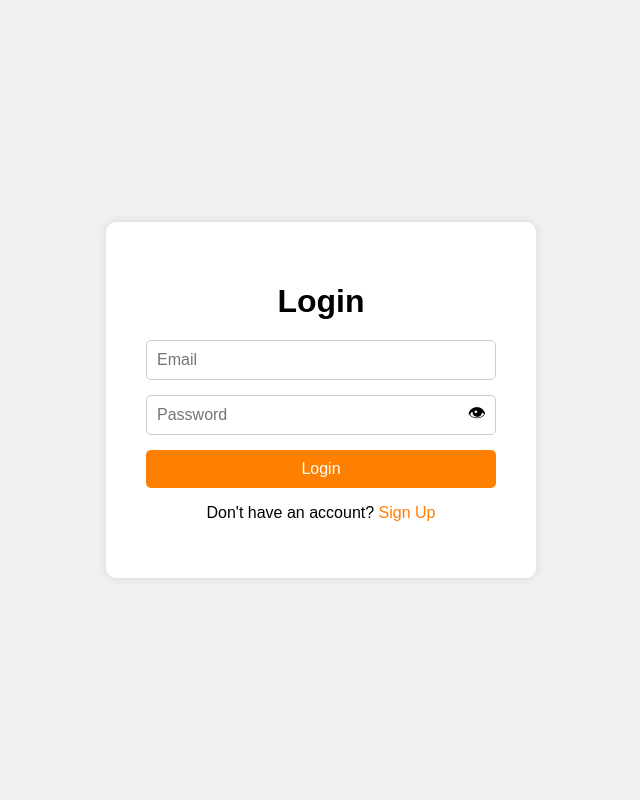
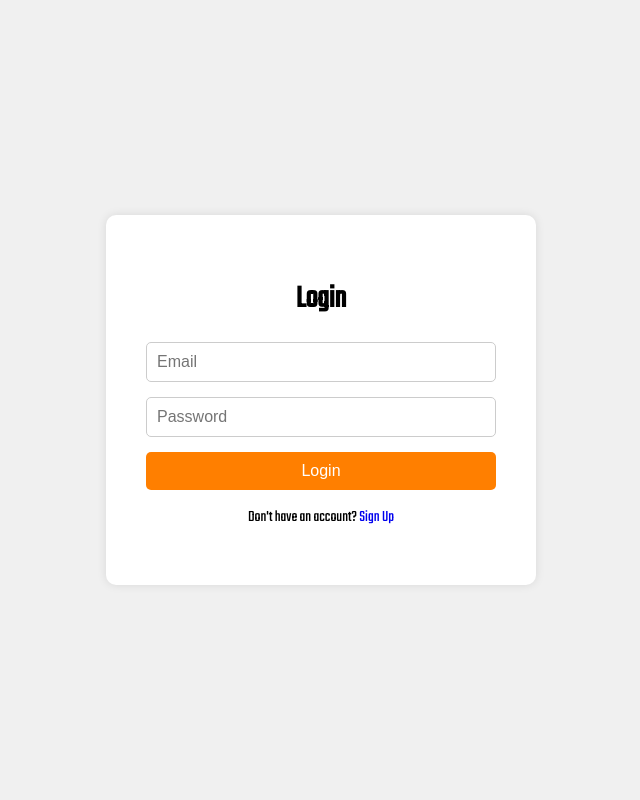
Before and after one commit to pravallika-nunna/smart-path, a Python web app: template templates/login_signup_page.html in a window 1280 px wide. Shown: the whole page, without its empty margins (319-959 px from the left). Run offline with Jinja, Linux system fonts and the light colour scheme; the template is opened without the code that fills it, so the values that code supplies are empty.

Commit message:
Adding forms page

```diff
--- a/templates/forms.html
+++ b/templates/forms.html
@@ -2,11 +2,15 @@
 <html lang="en">
 <head>
     <meta charset="UTF-8">
+    <link rel="preconnect" href="https://fonts.googleapis.com">
+    <link rel="preconnect" href="https://fonts.gstatic.com" crossorigin>
+    <link href="https://fonts.googleapis.com/css2?family=Teko&display=swap" rel="stylesheet">
     <meta name="viewport" content="width=device-width, initial-scale=1.0">
     <title>Multiple Intelligences Questionnaire</title>
     <style>
         body {
-            font-family: Arial, sans-serif;
+            font-family: 'Teko', sans-serif;
+            font-size: large;
             display: flex;
             flex-direction: column;
             justify-content: center;
--- a/templates/index.html
+++ b/templates/index.html
@@ -16,6 +16,7 @@
         }
         body {
             font-family: 'Teko', sans-serif;
+            font-size: large;
         }
 
         header {
@@ -234,7 +235,7 @@
         <div class="text-container">
             <section class="h-txt">
                 <h1>SmartPath</h1>
-                <h2>Smart Path is a platform where users explore their intelligence through personalized assessments. It incorporates Howard Gardner's Multiple Intelligences to identify individual learning patterns and preferences, tailoring teaching styles for an optimized and personalized learning experience.</h2>
+                <h2>SmartPath challenges conventional personality typing by providing results based on individual thinking patterns. The platform’s hero product is its teaching style suggestions, customized to align with users' unique cognitive preferences for an optimized, personalized learning experience.</h2>
                 <a href="#secondPage" class="login-signup-link">Get Started</a>
             </section>
         </div>
@@ -247,7 +248,7 @@
         <div class="Menu">
             <a href="#">Home</a>
             <a href="login_signup_page.html#loginSection">Login</a>
-            <a href="login_signup_page.html#signupSection">SignUp</a>
+            <a href="login_signup_page.html#signupSection">Sign Up</a>
             <a href="about.html">About</a>
         </div>
     </nav>
--- a/templates/login_signup_page.html
+++ b/templates/login_signup_page.html
@@ -2,11 +2,14 @@
 <html lang="en">
 <head>
     <meta charset="UTF-8">
+    <link rel="preconnect" href="https://fonts.googleapis.com">
+    <link rel="preconnect" href="https://fonts.gstatic.com" crossorigin>
+    <link href="https://fonts.googleapis.com/css2?family=Teko&display=swap" rel="stylesheet">
     <meta name="viewport" content="width=device-width, initial-scale=1.0">
     <title>Login & Sign Up</title>
     <style>
         body {
-            font-family: Arial, sans-serif;
+            font-family: 'Teko', sans-serif;
             display: flex;
             justify-content: center;
             align-items: center;
@@ -75,7 +78,6 @@
             text-decoration: none;
         }
 
-        /* Orange link for both forms */
         .switch-link.login-link {
             color: #ff7f00;
         }
@@ -104,28 +106,29 @@
 </head>
 <body>
     <div class="container">
-        <!-- Login Section -->
+
         <div id="loginSection" class="form-section active">
             <h1>Login</h1>
             <form action="/login" method="post">
+                <!-- Your login fields here -->
                 <div class="input-group">
                     <input type="email" name="email" placeholder="Email" required>
                 </div>
                 <div class="input-group">
-                    <input type="password" id="loginPassword" name="password" placeholder="Password" required>
-                    <span class="eye" onclick="togglePassword('loginPassword')">👁</span>
+                    <input type="password" name="password" placeholder="Password" required>
                 </div>
                 <div class="input-group">
                     <button type="submit">Login</button>
                 </div>
             </form>
-            <p>Don't have an account? <a class="switch-link signup-link" onclick="showSignUp()">Sign Up</a></p>
+            <p>Don't have an account? <a href="javascript:void(0);" class="switch-link" onclick="showSignUp()">Sign Up</a></p>
         </div>
 
         <!-- Sign-up Section -->
         <div id="signupSection" class="form-section">
             <h1>Sign Up</h1>
-            <form action="/signup" method="post" onsubmit="return checkPasswords()">
+            <form action="/signup" method="post">
+                <!-- Your sign-up fields here -->
                 <div class="input-group">
                     <input type="text" name="username" placeholder="Username" required>
                 </div>
@@ -133,20 +136,18 @@
                     <input type="email" name="email" placeholder="Email" required>
                 </div>
                 <div class="input-group">
-                    <input type="password" id="signupPassword" name="password" placeholder="Password" required>
-                    <span class="eye" onclick="togglePassword('signupPassword')">👁</span>
+                    <input type="password" name="password" placeholder="Password" required>
                 </div>
                 <div class="input-group">
-                    <input type="password" id="confirmPassword" name="confirmPassword" placeholder="Confirm Password" required>
-                    <span class="eye" onclick="togglePassword('confirmPassword')">👁</span>
+                    <input type="password" name="confirmPassword" placeholder="Confirm Password" required>
                 </div>
-                <div class="error" id="error"></div>
                 <div class="input-group">
                     <button type="submit">Sign Up</button>
                 </div>
             </form>
-            <p>Already have an account? <a class="switch-link login-link" onclick="showLogin()">Log In</a></p>
+            <p>Already have an account? <a href="javascript:void(0);" class="switch-link" onclick="showLogin()">Log In</a></p>
         </div>
+
     </div>
 
     <script>
@@ -171,7 +172,7 @@
             }
         }
 
-        // Check if passwords match
+        // Check if passwords match during sign-up
         function checkPasswords() {
             var password = document.getElementById("signupPassword").value;
             var confirmPassword = document.getElementById("confirmPassword").value;
@@ -179,10 +180,10 @@
 
             if (password !== confirmPassword) {
                 errorDiv.textContent = "Passwords do not match!";
-                return false;
+                return false;  // Prevent form submission
             } else {
                 errorDiv.textContent = "";
-                return true;
+                return true;  // Allow form submission
             }
         }
     </script>
```
Also changed, not shown: README.md.
